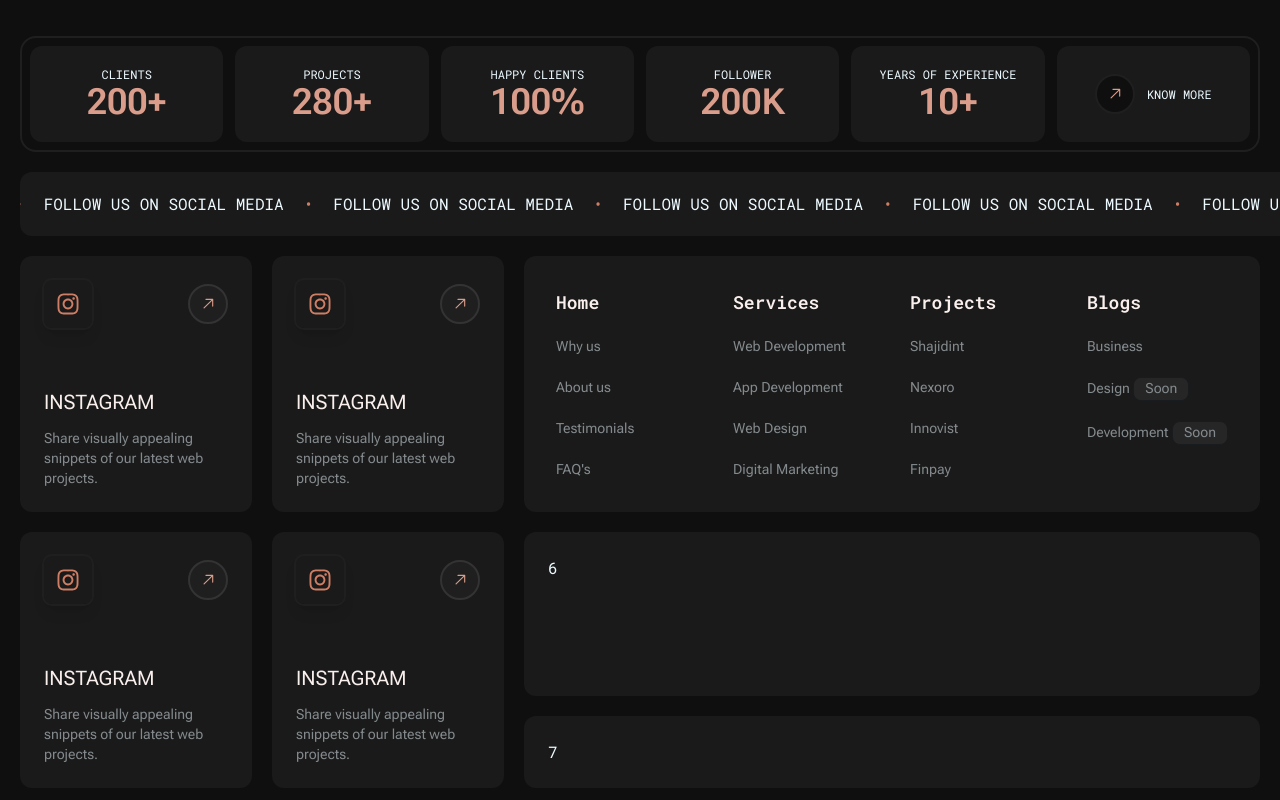
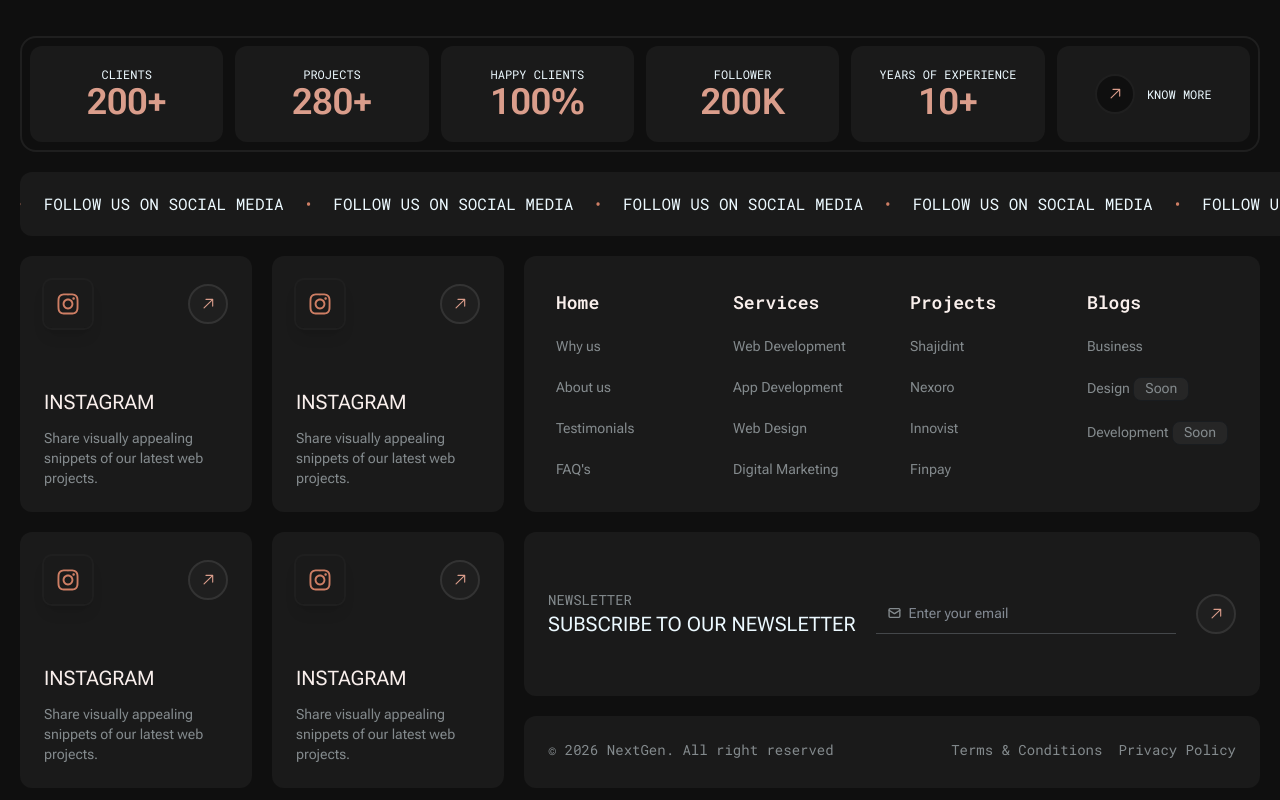
Before and after one commit to ahsanulazim/lufixa, a Next.js app: page / in a window 1280 px wide. Shown: the part 743-1543 px from the top of the page. Built offline with nearby package versions, Linux system fonts and the light colour scheme.

Commit message:
footer copyright added

```diff
--- a/components/Footer.jsx
+++ b/components/Footer.jsx
@@ -1,6 +1,7 @@
 import Link from "next/link"
 import Section from "./layout/Section"
 import SocialCard from "./ui/SocialCard"
+import Arrowbtn from "./ui/Arrowbtn"
 
 const Footer = () => {
 
@@ -42,8 +43,44 @@ const Footer = () => {
                         <Link href="#" className={links}>Development <div className="badge bg-silent-50">Soon</div></Link>
                     </nav>
                 </div>
-                <div className="bg-silent-200 col-span-3 row-span-2 order-8">6</div>
-                <div className="bg-silent-200 col-span-3 order-9">7</div>
+                <div className="bg-silent-200 col-span-3 row-span-2 order-8 flex items-center justify-between gap-5">
+                    <div>
+                        <h6 className="text-sm opacity-50">NEWSLETTER</h6>
+                        <h2 className="font-roboto-flex text-xl">SUBSCRIBE TO OUR NEWSLETTER</h2>
+                    </div>
+                    <form className="flex-1 flex gap-5 font-roboto-flex">
+                        <div className="flex-1">
+                            <label className="input validator w-full border-0 border-b rounded-none bg-transparent shadow-none focus-within:outline-0" htmlFor="email">
+                                <svg className="h-[1em] opacity-50" xmlns="http://www.w3.org/2000/svg" viewBox="0 0 24 24">
+                                    <g
+                                        strokeLinejoin="round"
+                                        strokeLinecap="round"
+                                        strokeWidth="2.5"
+                                        fill="none"
+                                        stroke="currentColor"
+                                    >
+                                        <rect width="20" height="16" x="2" y="4" rx="2"></rect>
+                                        <path d="m22 7-8.97 5.7a1.94 1.94 0 0 1-2.06 0L2 7"></path>
+                                    </g>
+                                </svg>
+                                <input className="w-full" type="email" placeholder="Enter your email" name="email" required />
+                            </label>
+                            <div className="validator-hint hidden">Enter valid email address</div>
+                        </div>
+                        <button type="submit"><Arrowbtn className="bg-silent-100 border-silent-50" /></button>
+                    </form>
+                </div>
+                <div className="bg-silent-200 col-span-3 order-9">
+                    <footer className="footer sm:footer-horizontal items-center opacity-50">
+                        <aside className="grid-flow-col items-center">
+                            <p>© {new Date().getFullYear()} NextGen. All right reserved</p>
+                        </aside>
+                        <nav className="grid-flow-col gap-4 md:place-self-center md:justify-self-end">
+                            <Link href="#">Terms & Conditions</Link>
+                            <Link href="#">Privacy Policy</Link>
+                        </nav>
+                    </footer>
+                </div>
             </footer>
         </Section>
     )
```
